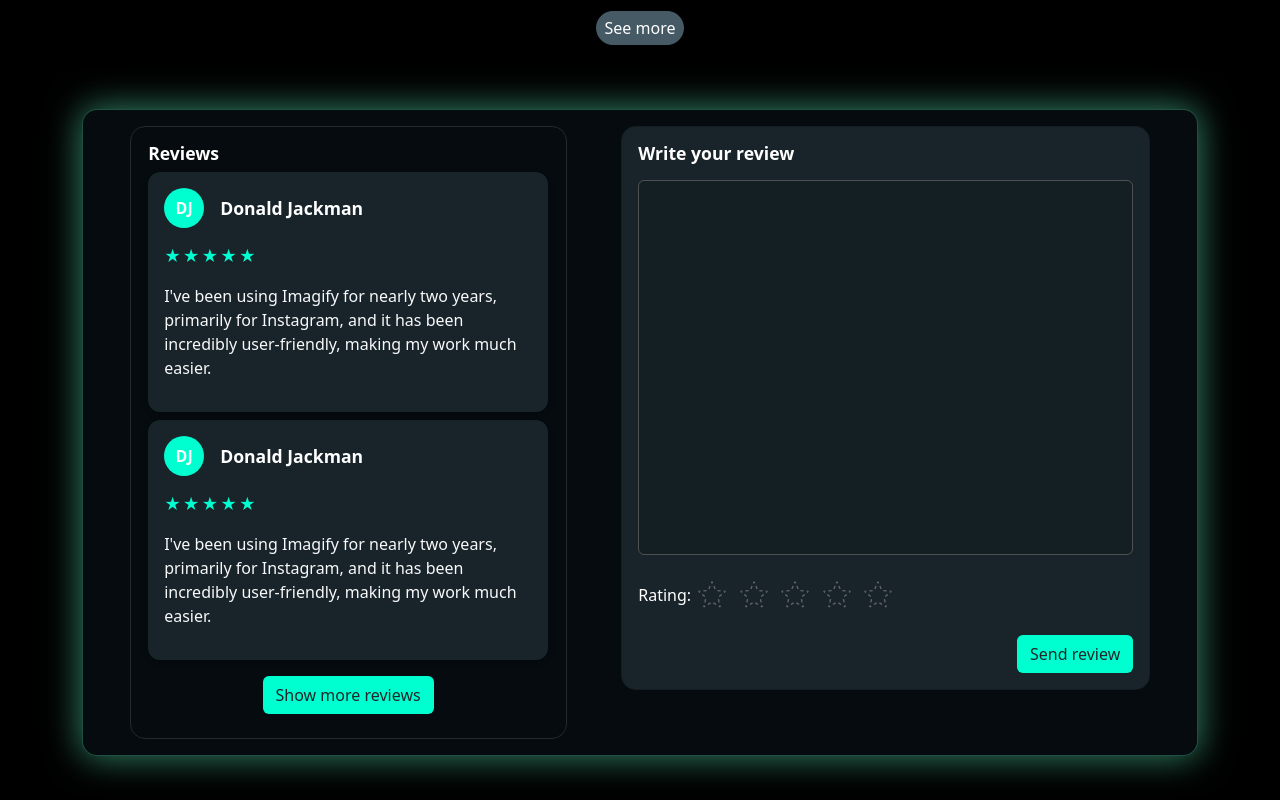
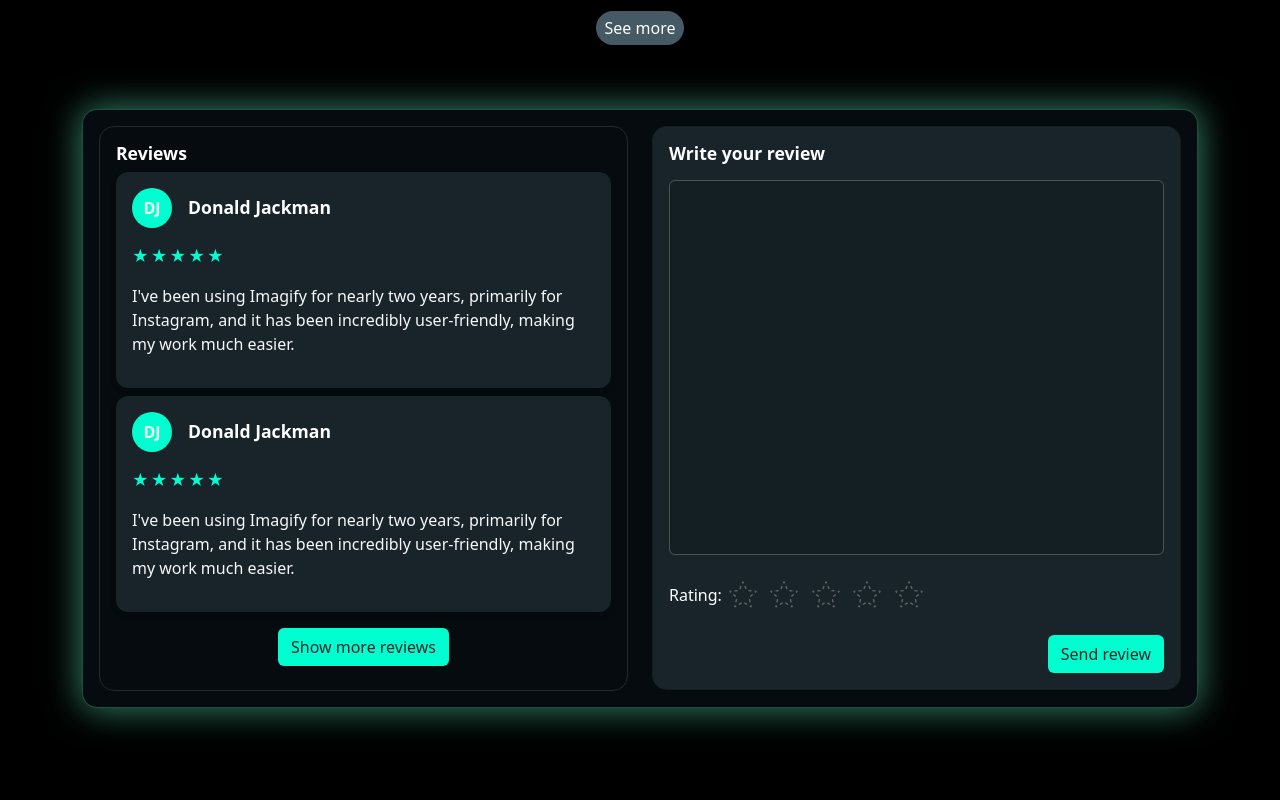
Before and after one commit to Kristian-Buriasco/LaurendiCapato_WITC, a plain HTML site: page frontend/pages/home.html in a window 1280 px wide. Shown: the part 820-1620 px from the top of the page. Drawn offline with nearby package versions, Linux system fonts and the light colour scheme.

Commit message:
modificato la grafica della home

```diff
--- a/frontend/pages/home.html
+++ b/frontend/pages/home.html
@@ -123,7 +123,7 @@
         <div class="card-body">
 
           <div id="containerRev" class="row">
-            <div class="col-sm-5 mb-3 mb-sm-0">
+            <div class="col-sm-6 mb-3 mb-sm-0">
               <div id="showReview">
                 <div class="card-body mb-2">
                   <h5 class="card-title">Reviews</h5>
--- a/frontend/styles/home.css
+++ b/frontend/styles/home.css
@@ -413,7 +413,7 @@ h3 {
 /* codice per le reviews */
 
 .testimonial-card {
-    max-width: 400px;
+    max-width: 500px;
     border-radius: 12px;
     border: none;
     box-shadow: 0 4px 6px rgba(0, 0, 0, 0.1);
```
